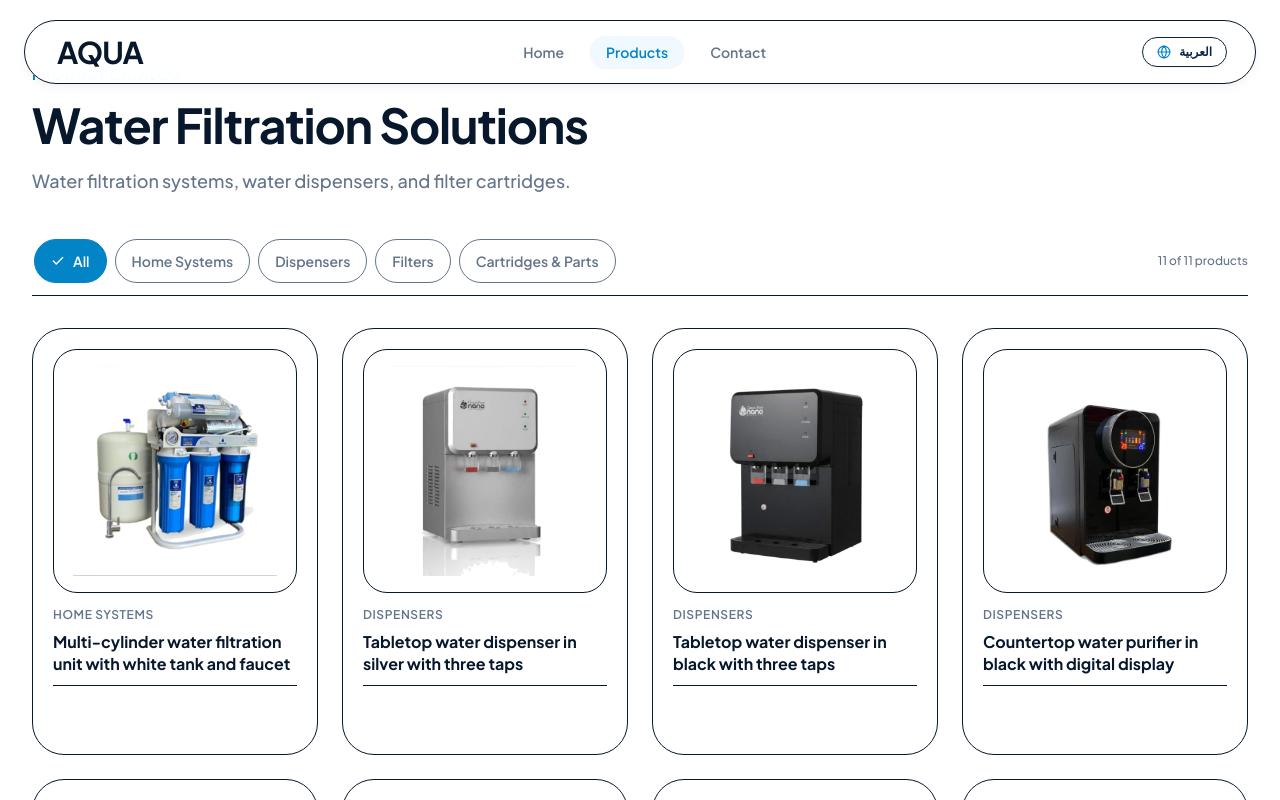
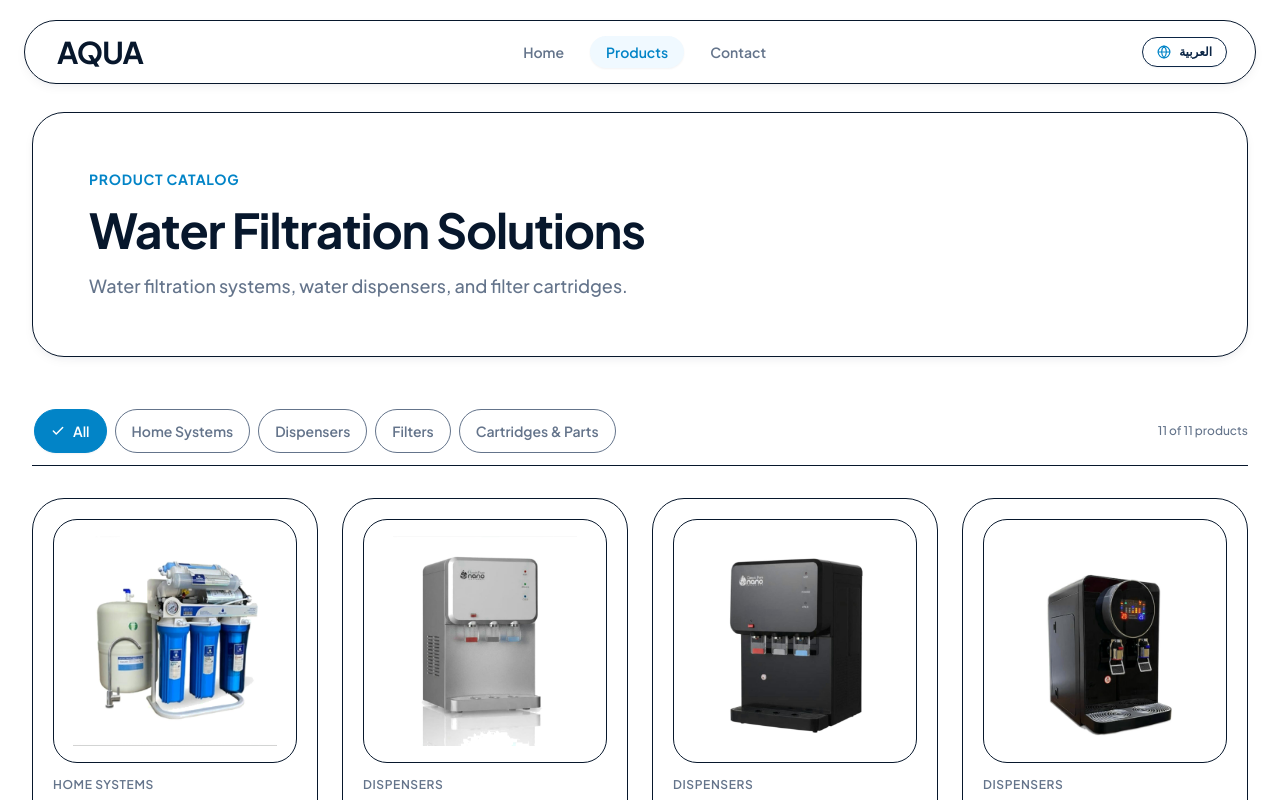
Before and after one commit to RadwanEldaly/Aqua, a Next.js app: page /en/products in a window 1280 px wide. Shown: the top 800 px of the page. Built offline with nearby package versions, Linux system fonts and the light colour scheme.

Commit message:
feat(pages): apply rounded panel layout to products and contact inner pages

```diff
--- a/src/app/[locale]/contact/page.tsx
+++ b/src/app/[locale]/contact/page.tsx
@@ -1,7 +1,6 @@
 import React from "react";
 import type { Metadata } from "next";
 import { setRequestLocale, getTranslations } from "next-intl/server";
-import { Container } from "@/components/ui/container";
 import { SectionHeading } from "@/components/ui/section-heading";
 import { ContactForm } from "@/components/contact/contact-form";
 
@@ -37,8 +36,10 @@ export default async function ContactPage({
   const t = await getTranslations({ locale, namespace: "ContactPage" });
 
   return (
-    <section className="py-12 sm:py-16 lg:py-20 flex-1 flex flex-col justify-center">
-      <Container size="lg" className="flex flex-col gap-8 sm:gap-10">
+    <div className="w-full px-4 sm:px-6 lg:px-8 pt-24 sm:pt-28 pb-24 sm:pb-28 flex-1 flex flex-col gap-10 sm:gap-12">
+      <div className="max-w-7xl mx-auto w-full flex flex-col gap-10 sm:gap-12">
+        {/* Rounded Tinted Page Header Panel */}
+        <div className="rounded-[2rem] bg-brand-surface border border-border-subtle/80 p-8 sm:p-12 lg:p-14 shadow-card text-center">
           <SectionHeading
             titleAs="h1"
             align="center"
@@ -46,9 +47,13 @@ export default async function ContactPage({
             title={t("title")}
             description={t("description")}
           />
+        </div>
 
+        {/* Contact Form Card */}
+        <div className="w-full max-w-2xl mx-auto rounded-[2rem] bg-white border border-border-subtle/80 p-6 sm:p-10 lg:p-12 shadow-card">
           <ContactForm locale={locale as "ar" | "en"} />
-      </Container>
-    </section>
+        </div>
+      </div>
+    </div>
   );
 }
--- a/src/app/[locale]/products/page.tsx
+++ b/src/app/[locale]/products/page.tsx
@@ -1,7 +1,6 @@
 import React from "react";
 import type { Metadata } from "next";
 import { setRequestLocale, getTranslations } from "next-intl/server";
-import { Container } from "@/components/ui/container";
 import { SectionHeading } from "@/components/ui/section-heading";
 import { ProductCatalog } from "@/components/products/product-catalog";
 import {
@@ -42,21 +41,26 @@ export default async function ProductsPage({
   const t = await getTranslations({ locale, namespace: "ProductsPage" });
 
   return (
-    <section className="py-12 sm:py-16 flex-1 flex flex-col">
-      <Container size="lg" className="flex flex-col gap-10">
+    <div className="w-full px-4 sm:px-6 lg:px-8 pt-24 sm:pt-28 pb-16 sm:pb-24 flex-1 flex flex-col gap-10 sm:gap-14">
+      <div className="max-w-7xl mx-auto w-full flex flex-col gap-10 sm:gap-12">
+        {/* Rounded Tinted Page Header Panel */}
+        <div className="rounded-[2rem] bg-brand-surface border border-border-subtle/80 p-8 sm:p-12 lg:p-14 shadow-card">
           <SectionHeading
             titleAs="h1"
             eyebrow={t("eyebrow")}
             title={t("title")}
             description={t("description")}
+            align="start"
           />
+        </div>
 
+        {/* Product Catalog with Category Filter */}
         <ProductCatalog
           products={PROVISIONAL_PRODUCTS}
           categories={PROVISIONAL_CATEGORIES}
           locale={locale as "ar" | "en"}
         />
-      </Container>
-    </section>
+      </div>
+    </div>
   );
 }
```
Lines whose indentation alone changed are shown as unchanged.
